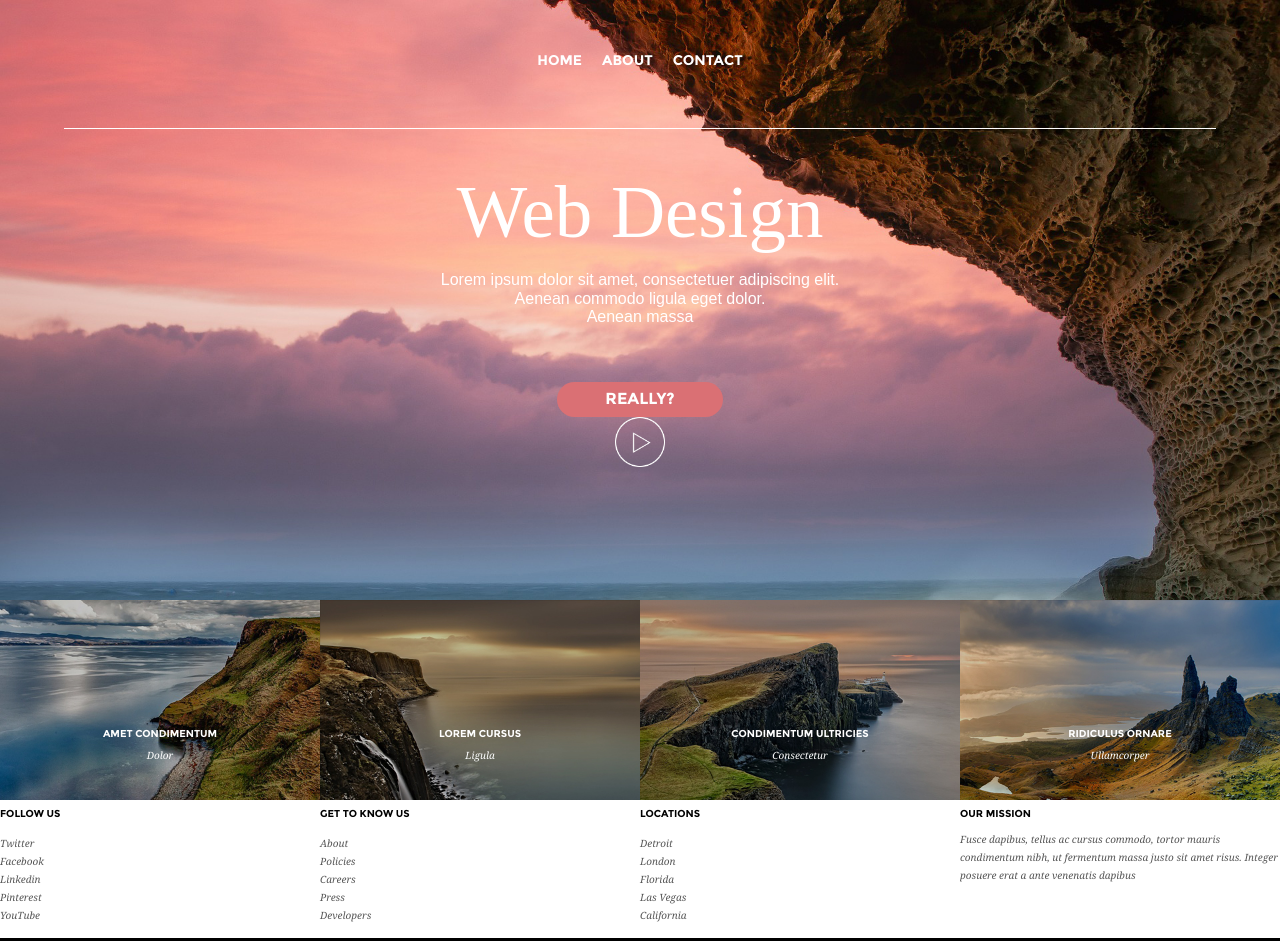
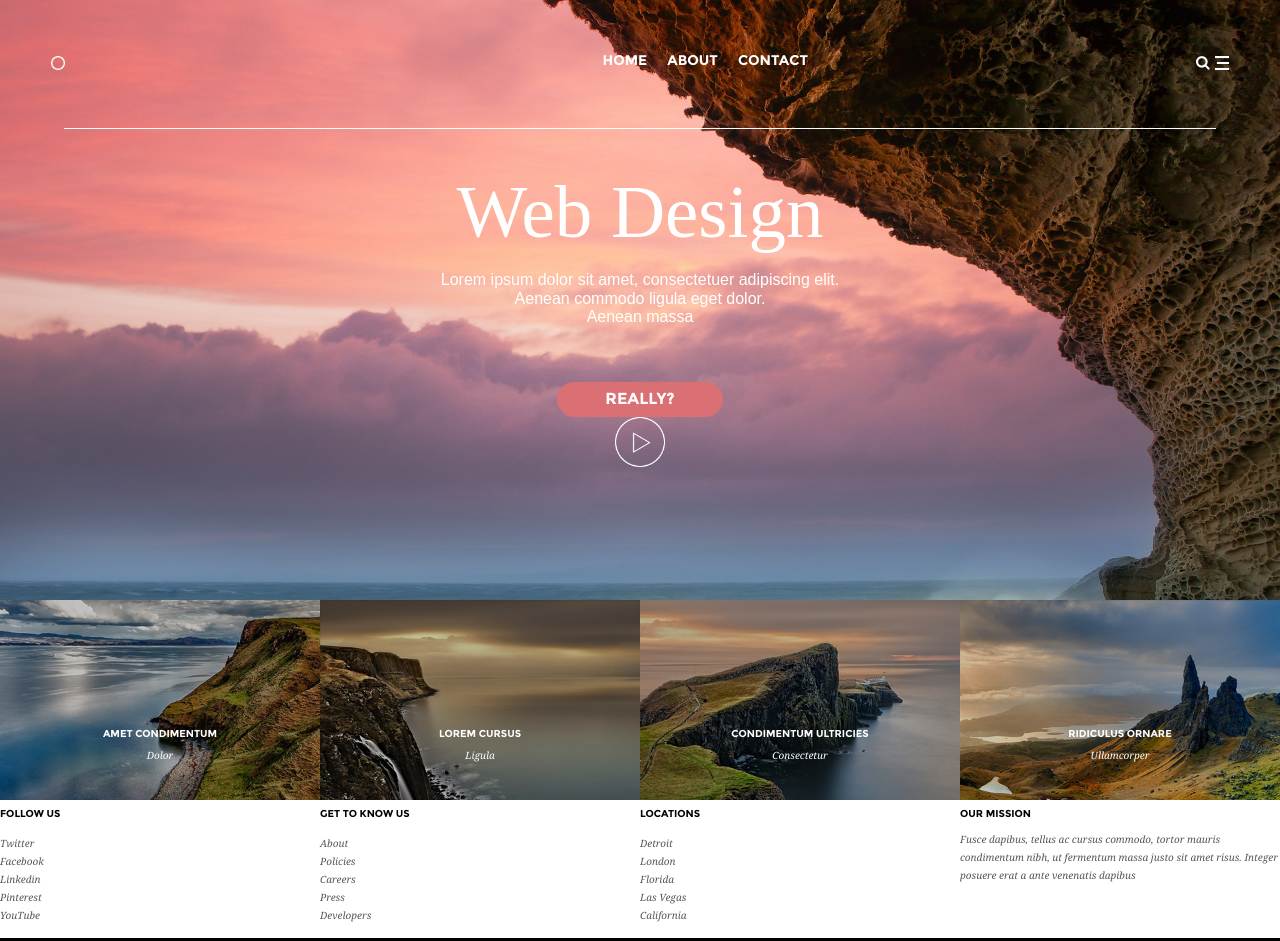
Before and after one commit to GPainkiller/site-webdesign, a plain HTML site: page index.html in a window 1280 px wide. Shown: the top 941 px of the page. Drawn offline with Linux system fonts and the light colour scheme.

Commit message:
- All ready exept play btn position

```diff
--- a/css/style.css
+++ b/css/style.css
@@ -22,15 +22,24 @@ nav{
     overflow: hidden;
     padding: 5vh 0 3vh 0;
 }
-
+.logo{
+    display: block;
+    float: left;
+    margin: 2vh 0 0 4vw;
+}
+.menu{
+    display: block;
+    float: right;
+    margin: 2vh 4vw 0 0;
+}
 nav ul{
     list-style: none;
     margin: 0;
     padding: 0;
     position: relative;
     list-style:none;
-    left:50%;
-    float:left;
+    left: 50%;
+    float: left;
     font: 14px Arial, Helvetica, sans-serif;
     height: 7vh;
 }
--- a/index.html
+++ b/index.html
@@ -12,15 +12,20 @@
         <div class="content-top">
             <!--Top Navigation-->
             <nav class="nav">
-                <!--<div class="logo">
+                <div class="logo">
                     <img src="res/img/logo.png" alt="" height="14px" width="14px">
-                </div>-->
+                </div>
                 <ul>
                     <li><a href="#">Home</a></li>
                     <li><a href="#">About</a></li>
                     <li><a href="#">Contact</a></li>
                 </ul>
+                <div class="menu">
+                    <img src="res/img/search.png" alt="" height="14px" width="14px">
+                    <img src="res/img/hamburger.png" alt="" height="14px" width="14px">
+                </div>
             </nav>
+
             <hr>
             <h1>Web Design</h1>
             <p>Lorem ipsum dolor sit amet, consectetuer adipiscing elit. </br>
```
